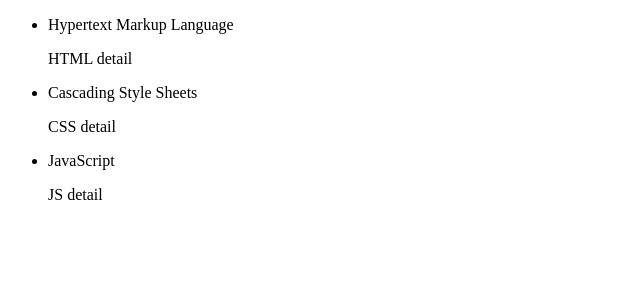
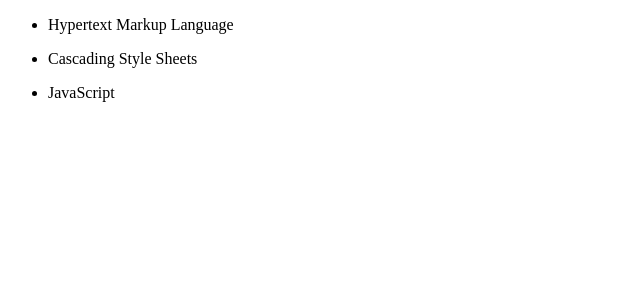
Before and after one commit to Scarlet-K/c0622-code-solutions, a React app in the folder react-accordion-component/: page / in a window 1280 px wide. Shown: the top 300 px of the page, without its empty margins (0-640 px from the left). Built offline with nearby package versions, Linux system fonts and the light colour scheme; the HTML template or start-up script is replaced by a standard one.

Commit message:
Completed react-accordion-component challenge

```diff
--- a/react-accordion-component/src/accordion.jsx
+++ b/react-accordion-component/src/accordion.jsx
@@ -0,0 +1,57 @@
+import React from 'react';
+
+const topics = [
+  {
+    language: 'Hypertext Markup Language',
+    detail: 'Hypertext Markup Language (HTML) is the standard markup language for creating web pages and web applications. With Cascading Style Sheets (CSS) and JavaScript, it forms a triad of cornerstone technologies for the World Wide Web.'
+  },
+  {
+    language: 'Cascading Style Sheets',
+    detail: 'Cascading Style Sheets (CSS) is a style sheet language used for describing the presentation of a document written in a markup language like HTML. CSS is a cornerstone technology of the World Wide Web alongside HTML and JavaScript.'
+  },
+  {
+    language: 'JavaScript',
+    detail: 'JavaScript, often abbreviated as JS, is a high-level, interpreted programming language that conforms to the ECMAScript specifications. JavaScript has curly-bracket syntax, dynamic typing, prototype-based object-orientation, and first-class functions.'
+  }
+];
+
+class Accordion extends React.Component {
+  constructor(props) {
+    super(props);
+    this.state = {
+      isClicked: false
+    };
+    this.showDetail = this.showDetail.bind(this);
+  }
+
+  showDetail(event) {
+    this.setState({
+      isClicked: !this.state.isClicked,
+      target: event.target.textContent
+    });
+  }
+
+  render() {
+    const accordion = topics.map((topic, index) => {
+      if (this.state.isClicked && (topics[index].language === this.state.target)) {
+        return (
+          <li key={index}>
+            <p className='topic' onClick={this.showDetail}>{topic.language}</p>
+            <p className='detail'>{topic.detail}</p>
+          </li>
+        );
+      } else {
+        return (
+          <li key={index}>
+            <p className='topic' onClick={this.showDetail}>{topic.language}</p>
+          </li>
+        );
+      }
+    });
+    return (
+      <ul>{accordion}</ul>
+    );
+  }
+}
+
+export default Accordion;
--- a/react-accordion-component/src/index.jsx
+++ b/react-accordion-component/src/index.jsx
@@ -1,58 +1,6 @@
 import React from 'react';
 import ReactDOM from 'react-dom/client';
-
-const topics = [
-  {
-    language: 'Hypertext Markup Language',
-    detail: 'HTML detail'
-  },
-  {
-    language: 'Cascading Style Sheets',
-    detail: 'CSS detail'
-  },
-  {
-    language: 'JavaScript',
-    detail: 'JS detail'
-  }
-];
-
-class Accordion extends React.Component {
-  constructor(props) {
-    super(props);
-    this.state = {
-      isClicked: false
-    };
-    this.showDetail = this.showDetail.bind(this);
-  }
-
-  showDetail(event) {
-    this.setState({
-      isClicked: true
-    });
-  }
-
-  render() {
-    const accordion = topics.map((topic, index) => {
-      if (!this.showDetail) { // what can I check to make sure the correct detail is shown?
-        return (
-        <li key={index} onClick={this.showDetail}>
-          <p className='topic'>{topic.language}</p>
-          <p className='detail'>{topic.detail}</p>
-        </li>
-        );
-      }
-      return (
-        <li key={index} onClick={this.showDetail}>
-          <p className='topic'>{topic.language}</p>
-          <p className='detail'>{topic.detail}</p>
-        </li>
-      );
-    });
-    return (
-    <ul>{accordion}</ul>
-    );
-  }
-}
+import Accordion from './accordion';
 
 const container = document.getElementById('root');
 const root = ReactDOM.createRoot(container);
```
